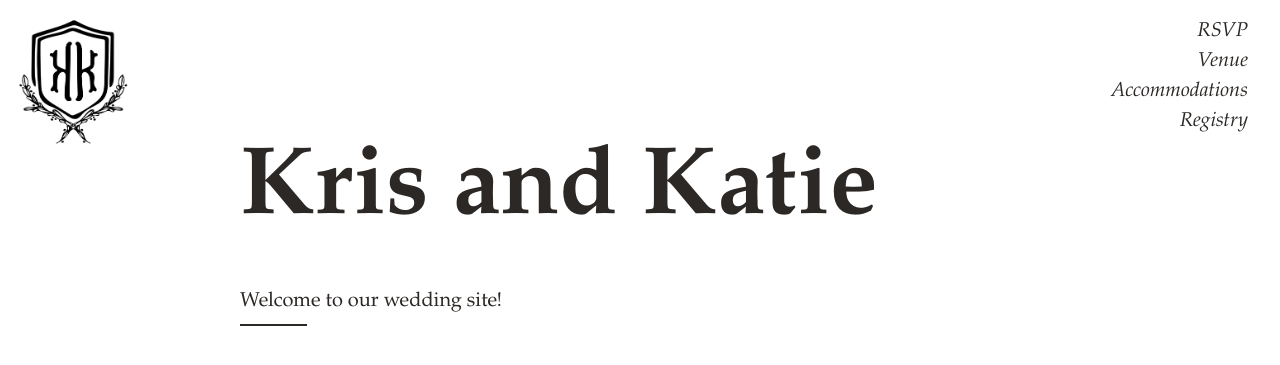
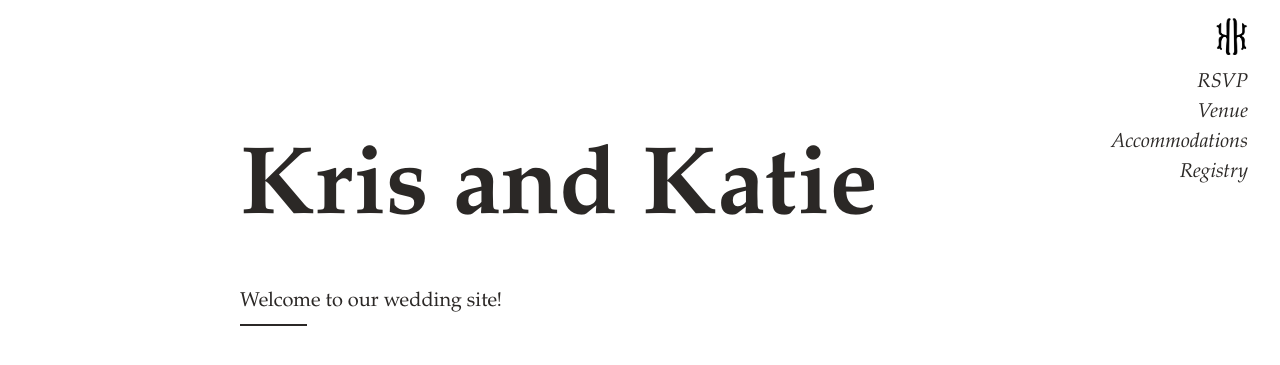
Before and after one commit to KrisPlunkett/krisandkatie, a Jekyll site: the page built from index.md, in a window 1280 px wide. Shown: the top 365 px of the page. Built offline with Jekyll 4.4.1, drawn with Linux system fonts in a browser that asks for light colours.

Commit message:
Cleanup markup and little more minimal logo top right and smaller h0 for mobile accomodations

```diff
--- a/_includes/header.html
+++ b/_includes/header.html
@@ -1,4 +1,4 @@
-<header class="px-2 clearfix">
+<header class="clearfix">
   <!-- <div class="left-lg absolute-lg left-0 top-0 sm-width-full mt-2">
     <a class="no-underline-hover px-1" href="{{ site.baseurl }}/">
       <span class="inline-block h4 hide-sm ml-2">&#x261c;</span>
@@ -8,13 +8,12 @@
     </a>
   </div> -->
   <div class="right-lg absolute-lg right-0 top-0">
-    <ul class="mt-1 mt-lg-2 mr-2 mr-lg-3">
-      <!--<li class="inline-block block-lg text-right ml-1 ml-lg-0">-->
-        <!--&lt;!&ndash;<a class="italic h4 bold no-underline" href="{{ site.baseurl }}/">&ndash;&gt;-->
-           <!--&lt;!&ndash;{{ site.title }}&ndash;&gt;-->
-          <!--&lt;!&ndash;&lt;!&ndash;Home&ndash;&gt;&ndash;&gt;-->
-        <!--&lt;!&ndash;</a>&ndash;&gt;-->
-      <!--</li>-->
+    <ul class="mt-2 mr-2 mr-lg-3">
+      <li class="inline-block block-lg text-right ml-1 ml-lg-0">
+        <a class="italic h4 bold no-underline" href="{{ site.baseurl }}/">
+          <img class="col-1" alt="Home" src="{{ "/assets/kk.png" | prepend: full_base_url }}">
+        </a>
+      </li>
       {% assign sorted_pages = site.pages | sort:"order" %}
       {% for my_page in sorted_pages %}
         {% if my_page.title %}
--- a/_layouts/home.html
+++ b/_layouts/home.html
@@ -5,27 +5,9 @@
 
 <body>
 
-    <div>
+{% include header.html %}
 
-      <header class="clearfix">
-
-        <div id="crest-container" class="left absolute-lg left-0 top-0 hide-sm">
-          <img class="col-3 px-2 mt-2" alt="KK Crest" src="{{ "/assets/crest.png" | prepend: full_base_url }}">
-        </div>
-
-        <div class="right absolute-lg right-0 top-0">
-          <ul class="mt-2 mr-2 mr-lg-3">
-            {% assign sorted_pages = site.pages | sort:"order" %}
-            {% for my_page in sorted_pages %}
-              {% if my_page.title %}
-              <li class="inline-block block-lg text-right ml-1 ml-lg-0">
-                <a class="italic no-underline h4 font-smoothing" href="{{ my_page.url | prepend: site.baseurl }}">{{ my_page.title }}</a>
-              </li>
-              {% endif %}
-            {% endfor %}
-          </ul>
-        </div>
-
+<div class="clearfix">
     <div class="container mx-auto px-2 mt-4 mb-2 clearfix header-text">
         <h1 class="h0 inline-block py-2 mt-4 header-title">{{ site.title }}</h1>
         <div class="clearfix mb-4 py-1">
@@ -35,7 +17,6 @@
         </div>
 
     </div>
-      </header>
 </div>
 
 {% include footer.html %}
--- a/_sass/_variables.scss
+++ b/_sass/_variables.scss
@@ -6,7 +6,7 @@ $prose-font-size: 24px;
 
 
 // Type scale
-$h0-mobile: 44px;
+$h0-mobile: 38px;
 $h0-desktop: 96px;
 
 $h1-size: 40px !default;
```
Lines whose indentation alone changed are shown as unchanged.
